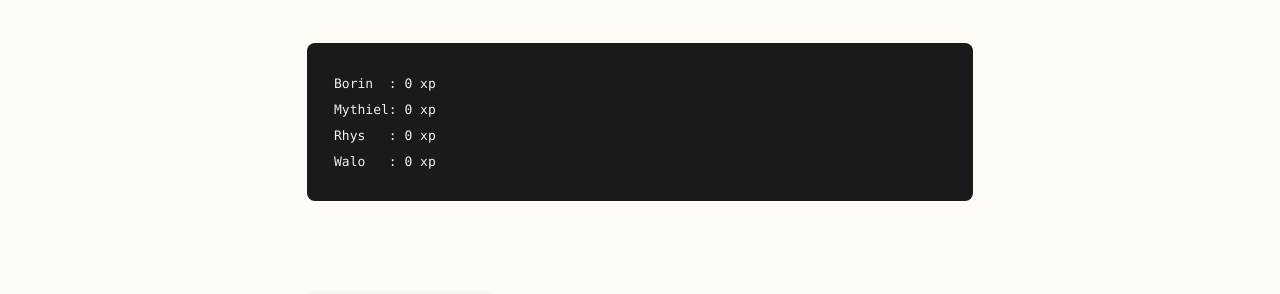
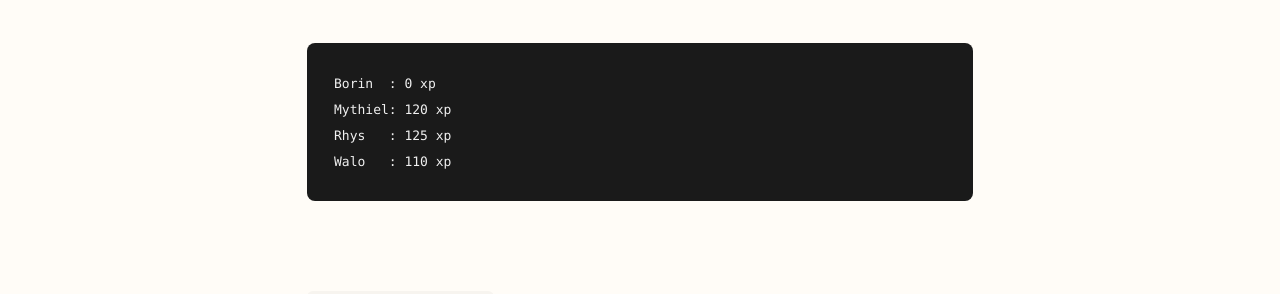
Before and after one commit to xnaveira/xnaveira.github.io, a Jekyll site: the page built from _posts/2026-01-20-Resum.markdown, in a window 1280 px wide and 900 px high, scrolled down 7018 px. Shown: the part 285-579 px from the top of the window. Built offline with Jekyll 4.4.1, drawn with Linux system fonts in a browser that asks for light colours.

Commit message:
Update XP values for Mythiel, Rhys, and Walo

````diff
--- a/_posts/2026-01-20-Resum.markdown
+++ b/_posts/2026-01-20-Resum.markdown
@@ -127,7 +127,7 @@ Tiamat és la deessa dracònica del mal, l'avarícia i els dracs cromàtics (ver
 
 ```
 Borin  : 0 xp
-Mythiel: 0 xp
-Rhys   : 0 xp
-Walo   : 0 xp
+Mythiel: 120 xp
+Rhys   : 125 xp
+Walo   : 110 xp
 ```
````
